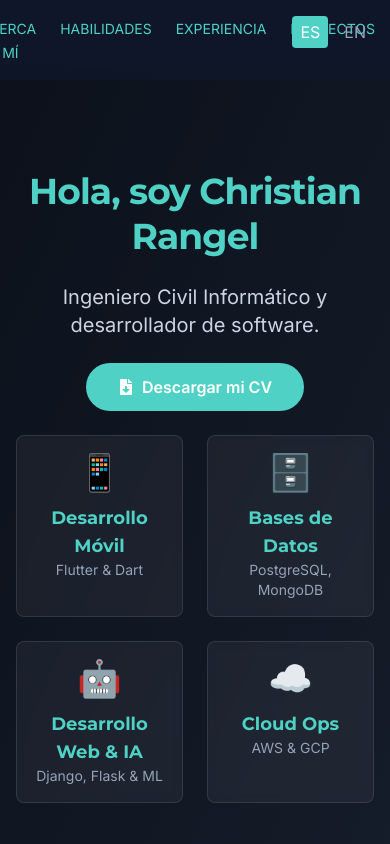
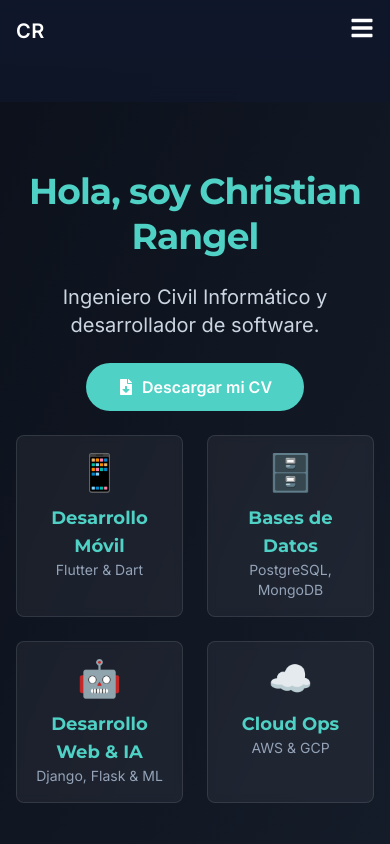
Before and after one commit to Crispolein/portafolio, a React (Create React App) app: page / in a window 390 px wide. Shown: the top 844 px of the page. Built offline with nearby package versions, Linux system fonts and the light colour scheme.

Commit message:
Implementacion navar responsive

```diff
--- a/src/components/Navbar.jsx
+++ b/src/components/Navbar.jsx
@@ -1,10 +1,16 @@
-import React from 'react';
+import React, { useState } from 'react';
 import { useTranslation } from 'react-i18next';
+import { FaBars, FaTimes } from 'react-icons/fa';
 
 const sections = ['home', 'about', 'skills', 'experience', 'projects', 'contact'];
 
 const Navbar = () => {
   const { t, i18n } = useTranslation();
+  const [isMenuOpen, setIsMenuOpen] = useState(false);
+
+  const toggleMenu = () => {
+    setIsMenuOpen(!isMenuOpen);
+  };
 
   const changeLanguage = (lang) => {
     i18n.changeLanguage(lang);
@@ -12,31 +18,73 @@ const Navbar = () => {
 
   return (
     <nav className="fixed top-0 w-full bg-slate-900 bg-opacity-80 backdrop-blur z-50 py-4">
-      {/* Botones para cambiar de idioma */}
-      <div className="absolute right-4 top-4 space-x-2">
+      <div className="container mx-auto px-4 flex justify-between items-center relative">
+        {/* Logo or Home Link */}
+        <a href="#home" className="text-xl font-bold text-white uppercase tracking-wide">
+          CR
+        </a>
+
+        {/* Hamburger Menu Icon (Mobile) */}
+        <div className="md:hidden">
+          <button onClick={toggleMenu} className="text-white focus:outline-none">
+            {isMenuOpen ? <FaTimes size={24} /> : <FaBars size={24} />}
+          </button>
+        </div>
+
+        {/* Desktop Menu */}
+        <ul className="hidden md:flex justify-center space-x-8">
+          {sections.map(sec => (
+            <li key={sec}>
+              <a href={`#${sec}`} className="uppercase text-sm hover:text-teal-400 transition">
+                {t(`navbar.${sec}`)}
+              </a>
+            </li>
+          ))}
+          {/* Language Buttons for Desktop */}
+          <div className="flex items-center space-x-2">
             <button
               onClick={() => changeLanguage('es')}
-          className={`px-2 py-1 rounded ${i18n.language === 'es' ? 'bg-primary text-white' : 'text-slate-400'}`}
+              className={`px-2 py-1 rounded ${i18n.language === 'es' ? 'bg-teal-500 text-white' : 'text-slate-400 hover:text-white'}`}
             >
               ES
             </button>
             <button
               onClick={() => changeLanguage('en')}
-          className={`px-2 py-1 rounded ${i18n.language === 'en' ? 'bg-primary text-white' : 'text-slate-400'}`}
+              className={`px-2 py-1 rounded ${i18n.language === 'en' ? 'bg-teal-500 text-white' : 'text-slate-400 hover:text-white'}`}
             >
               EN
             </button>
           </div>
+        </ul>
+      </div>
 
-      <ul className="flex justify-center space-x-6">
+      {/* Mobile Menu (Conditionally Rendered) */}
+      <ul
+        className={`md:hidden flex flex-col items-center space-y-4 pt-4 pb-6 transition-all duration-300 ease-in-out
+          ${isMenuOpen ? 'opacity-100 max-h-screen' : 'opacity-0 max-h-0 overflow-hidden'}`}
+      >
         {sections.map(sec => (
           <li key={sec}>
-            <a href={`#${sec}`} className="uppercase text-sm hover:text-teal-400 transition">
-              {/* Usamos la función t() para obtener la traducción */}
+            <a href={`#${sec}`} className="uppercase text-lg hover:text-teal-400 transition" onClick={toggleMenu}>
               {t(`navbar.${sec}`)}
             </a>
           </li>
         ))}
+        {/* Language Buttons for Mobile */}
+        <div className="flex space-x-4 mt-4">
+          <button
+            onClick={() => { changeLanguage('es'); toggleMenu(); }}
+            className={`px-3 py-1 rounded ${i18n.language === 'es' ? 'bg-teal-500 text-white' : 'text-slate-400 hover:text-white'}`}
+          >
+            ES
+          </button>
+          <button
+            onClick={() => { changeLanguage('en'); toggleMenu(); }}
+            className={`px-3 py-1 rounded ${i18n.language === 'en' ? 'bg-teal-500 text-white' : 'text-slate-400 hover:text-white'}`}
+          >
+            EN
+          </button>
+        </div>
       </ul>
     </nav>
   );
```
Lines whose indentation alone changed are shown as unchanged.
